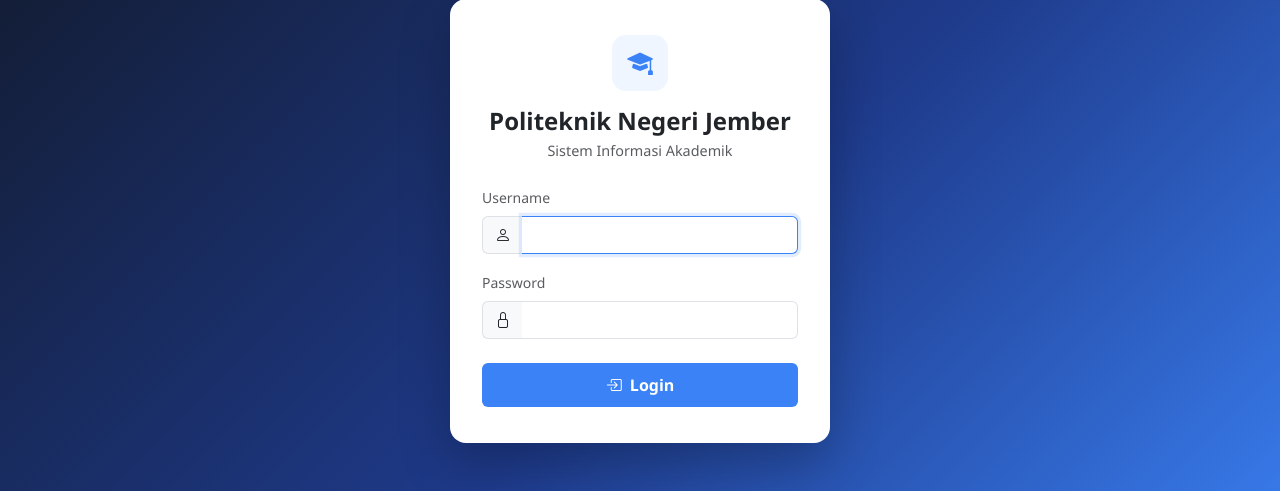
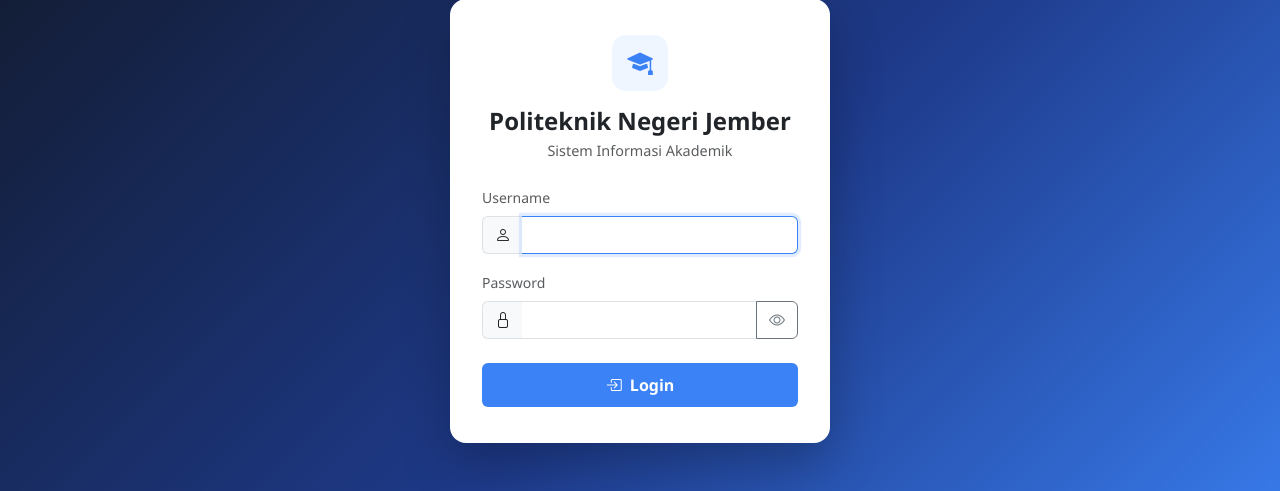
Before and after one commit to ramaseptian/acara12, a PHP site: page /login in a window 1280 px wide. Shown: the part 179-670 px from the top of the page. Run offline with PHP 8.4, Linux system fonts and the light colour scheme.

Commit message:
Menambahkan tombol lihat/sembunyikan password pada halaman login

```diff
--- a/app/Views/auth/login.php
+++ b/app/Views/auth/login.php
@@ -91,13 +91,17 @@
                 <label class="form-label small text-muted">Password</label>
                 <div class="input-group">
                     <span class="input-group-text bg-light border-end-0"><i class="bi bi-lock"></i></span>
-                    <input type="password" name="password" class="form-control border-start-0" required>
+                    <input type="password" name="password" id="password" class="form-control border-start-0" required>
+                    <button type="button" class="btn btn-outline-secondary" id="togglePassword" aria-label="Tampilkan password">
+                        <i class="bi bi-eye" id="togglePasswordIcon"></i>
+                    </button>
                 </div>
             </div>
             <button type="submit" class="btn btn-login btn-primary w-100 text-white">
                 <i class="bi bi-box-arrow-in-right me-1"></i> Login
             </button>
         </form>
+    </div>
 
     <script src="https://cdn.jsdelivr.net/npm/bootstrap@5.3.0/dist/js/bootstrap.bundle.min.js"></script>
     <script src="<?= base_url('assets/js/app.js') ?>"></script>
```
Also changed, not shown: public/assets/js/app.js.
